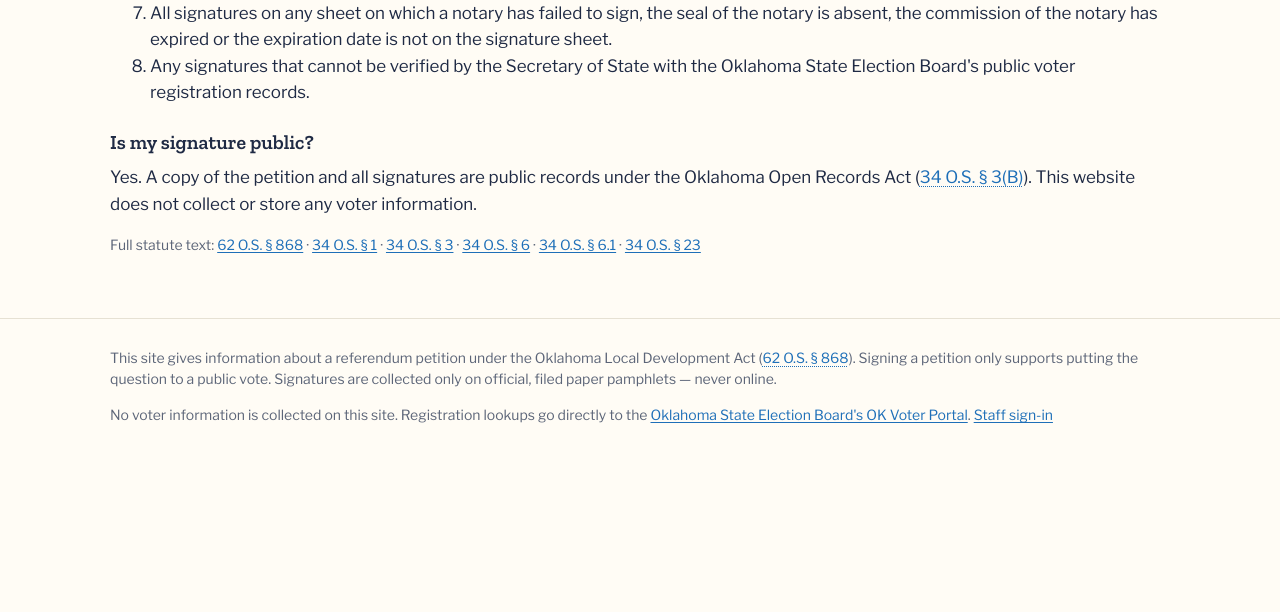
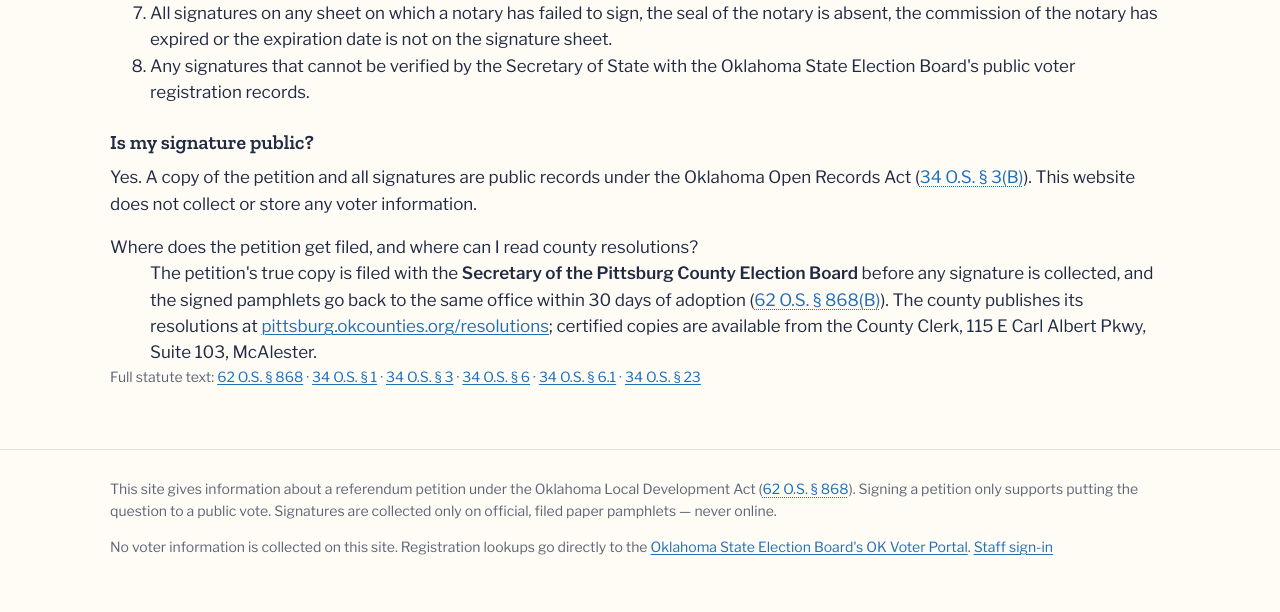
Before and after one commit to briankwest/petition, a FastAPI app: page /faq in a window 1280 px wide. Shown: the part 1103-1715 px from the top of the page. Before the commit the page ends 1526 px from the top, so only its background shows below. Run offline with FastAPI, Linux system fonts and the light colour scheme.

Commit message:
FAQ: where the petition is filed + county resolutions link

```diff
--- a/app/templates/public/faq.html
+++ b/app/templates/public/faq.html
@@ -20,5 +20,8 @@
 <dt>Is my signature public?</dt>
 <dd>Yes. A copy of the petition and all signatures are public records under the Oklahoma Open Records Act ({{ cite('34-3', '34 O.S. § 3(B)') }}). This website does not collect or store any voter information.</dd>
 </dl>
+<dt>Where does the petition get filed, and where can I read county resolutions?</dt>
+<dd>The petition's true copy is filed with the <strong>Secretary of the {{ petition.county }} County Election Board</strong> before any signature is collected, and the signed pamphlets go back to the same office within 30 days of adoption ({{ cite('62-868', '62 O.S. § 868(B)') }}). The county publishes its resolutions at <a href="{{ petition.links.county_resolutions }}" rel="noopener" target="_blank">pittsburg.okcounties.org/resolutions</a>; certified copies are available from the County Clerk, 115 E Carl Albert Pkwy, Suite 103, McAlester.</dd>
+</dl>
 <p class="small">Full statute text: {% for k, u in cites.items() %}<a href="{{ u }}" rel="noopener" target="_blank">{{ k.replace('-', ' O.S. § ') }}</a>{% if not loop.last %} · {% endif %}{% endfor %}</p>
 {% endblock %}
--- a/config/petition.yaml
+++ b/config/petition.yaml
@@ -87,6 +87,7 @@ contacts:
 links:
   voter_portal: https://okvoterportal.okelections.gov/
   election_board: https://pittsburg.okcounties.org/offices/election-board
+  county_resolutions: https://pittsburg.okcounties.org/resolutions
   site: https://petition.mcalester.net
 
 site:
```
Also changed, not shown: tests/test_app.py (+5 -0 lines).
